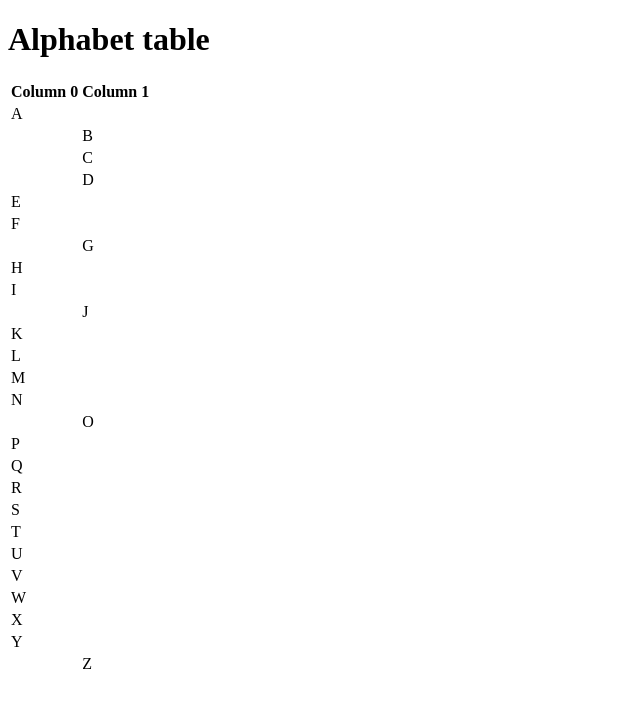
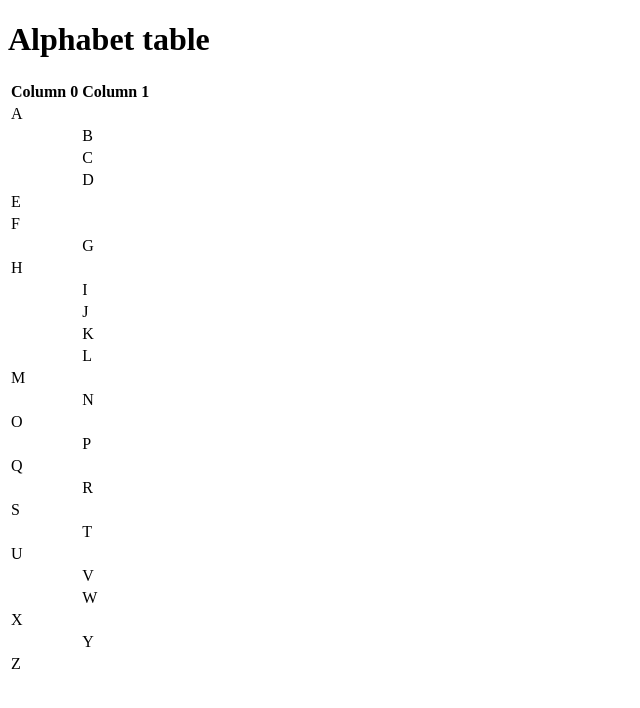
Before and after one commit to comp426-2022-spring/a00-ashwins-unc, a website: page index.html in a window 1280 px wide. Shown: the whole page, without its empty margins (0-640 px from the left). Drawn offline with Linux system fonts and the light colour scheme.

Commit message:
Update index.html

```diff
--- a/index.html
+++ b/index.html
@@ -40,58 +40,58 @@
                                         <td>H</td><td></td>
                                     </tr>
                                     <tr>
-                                        <td>I</td><td></td>
+                                        <td></td><td>I</td>
                                     </tr>
                                     <tr>
                                         <td></td><td>J</td>
                                     </tr>
                                     <tr>
-                                        <td>K</td><td></td>
+                                        <td></td><td>K</td>
                                     </tr>
                                     <tr>
-                                        <td>L</td><td></td>
+                                        <td></td><td>L</td>
                                     </tr>
                                     <tr>
                                         <td>M</td><td></td>
                                     </tr>
                                     <tr>
-                                        <td>N</td><td></td>
+                                        <td></td><td>N</td>
                                     </tr>
                                     <tr>
-                                        <td></td><td>O</td>
+                                        <td>O</td><td></td>
                                     </tr>
                                     <tr>
-                                        <td>P</td><td></td>
+                                        <td></td><td>P</td>
                                     </tr>
                                     <tr>
                                         <td>Q</td><td></td>
                                     </tr>
                                     <tr>
-                                        <td>R</td><td></td>
+                                        <td></td><td>R</td>
                                     </tr>
                                     <tr>
                                         <td>S</td><td></td>
                                     </tr>
                                     <tr>
-                                        <td>T</td><td></td>
+                                        <td></td><td>T</td>
                                     </tr>
                                     <tr>
                                         <td>U</td><td></td>
                                     </tr>
                                     <tr>
-                                        <td>V</td><td></td>
+                                        <td></td><td>V</td>
                                     </tr>
                                     <tr>
-                                        <td>W</td><td></td>
+                                        <td></td><td>W</td>
                                     </tr>
                                     <tr>
                                         <td>X</td><td></td>
                                     </tr>
                                     <tr>
-                                        <td>Y</td><td></td>
+                                        <td></td><td>Y</td>
                                     </tr>
                                     <tr>
-                                        <td></td><td>Z</td>
+                                        <td>Z</td><td></td>
                                     </tr>
                             </tbody>
             </table>
```
